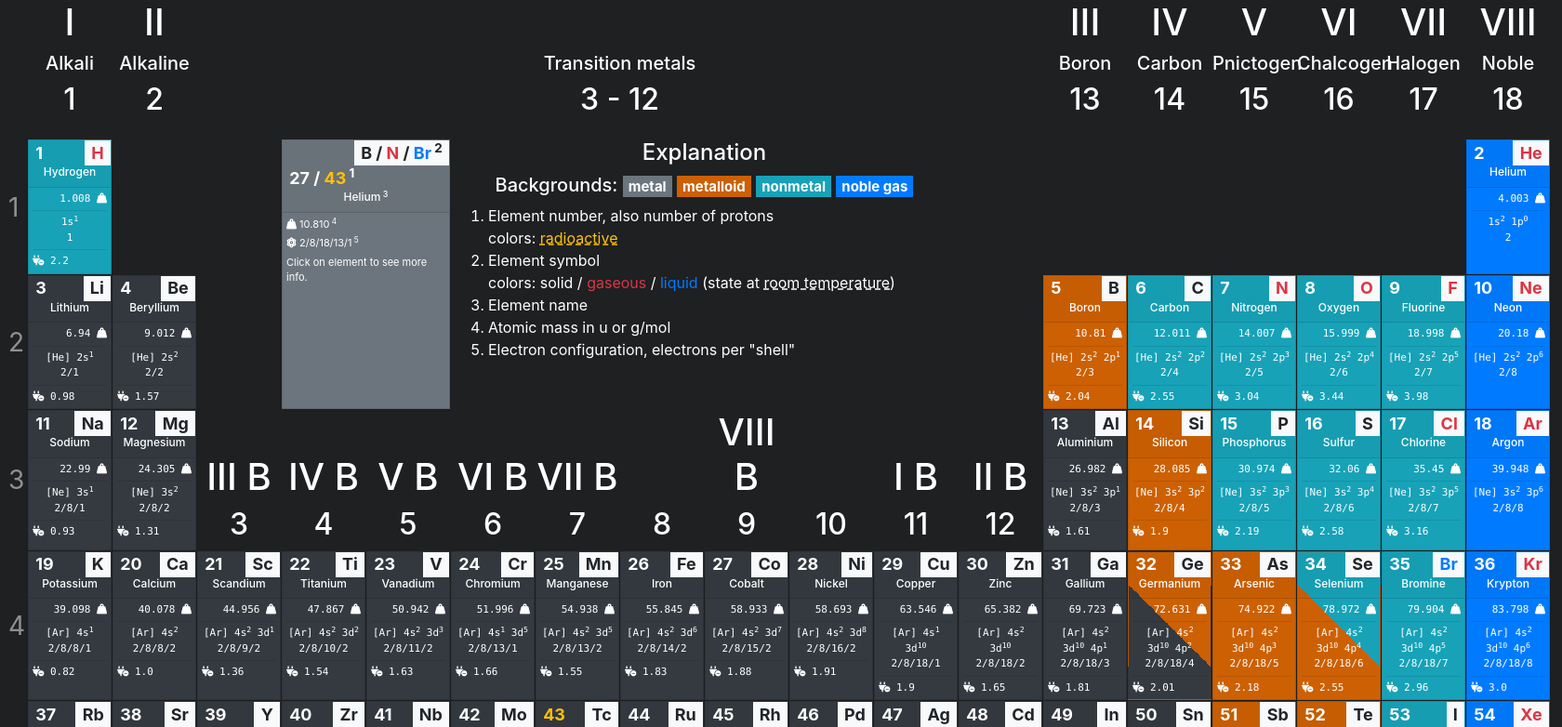
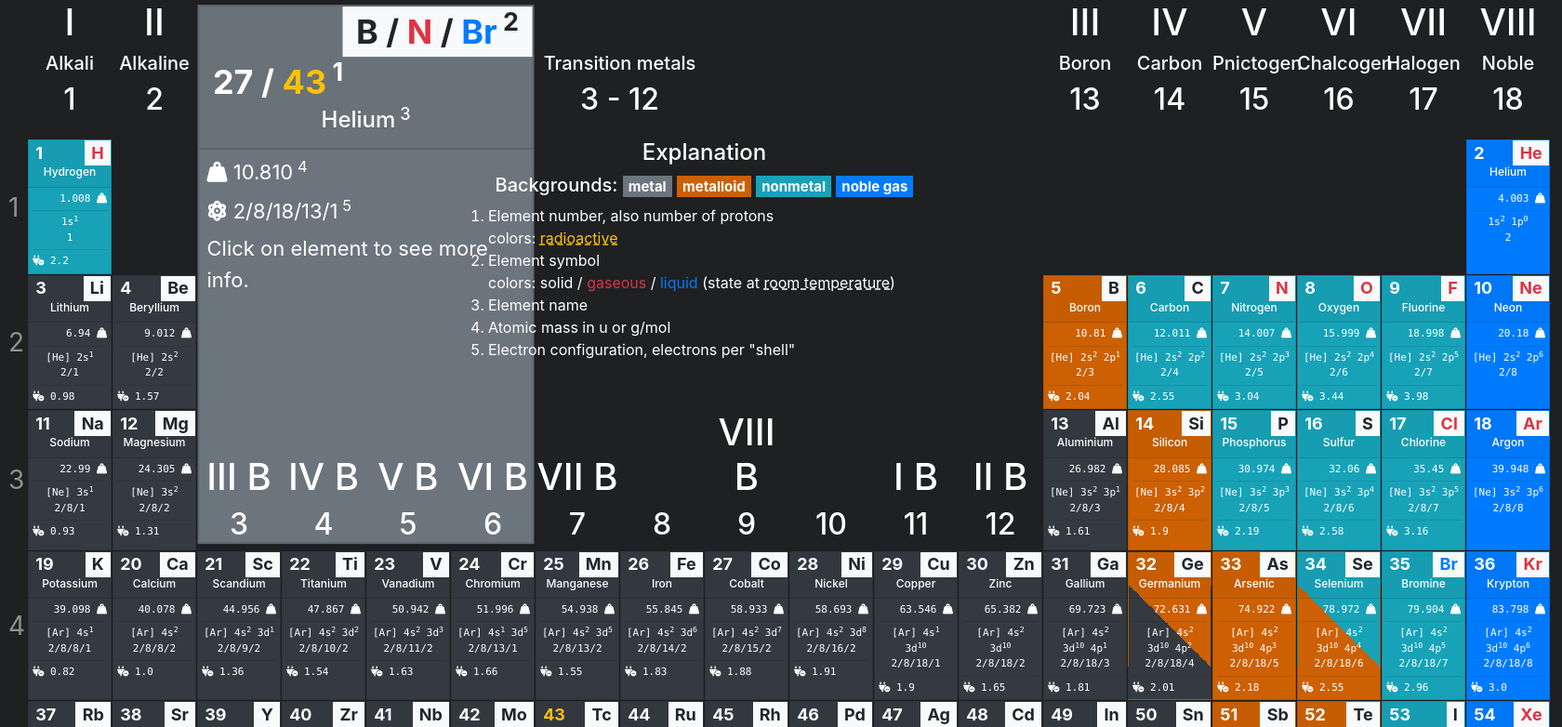
Before and after one commit to florianmischke/pse, a Flask app: page / in a window 1680 px wide. Shown: the top 782 px of the page at 93% size. Run offline with Flask 3, Linux system fonts and the light colour scheme; some libraries are stand-ins or nearby versions.

Commit message:
Update style.css

```diff
--- a/static/css/style.css
+++ b/static/css/style.css
@@ -39,6 +39,10 @@
   -webkit-transition: all 0.6s cubic-bezier(0.165, 0.84, 0.44, 1);
   transition: all 0.6s cubic-bezier(0.165, 0.84, 0.44, 1);
 }
+
+.element#example{position:relative;}
+.element#example > *{transform:scale(2);}
+
 .grid-item .card:hover {
   -webkit-transform: scale(1.25, 1.25);
   transform: scale(1.25, 1.25);
```
